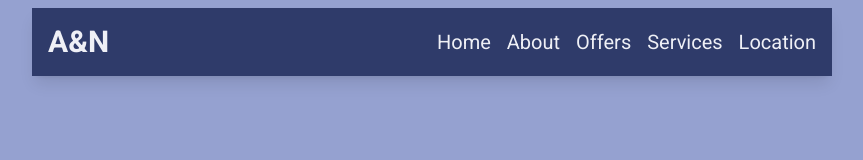
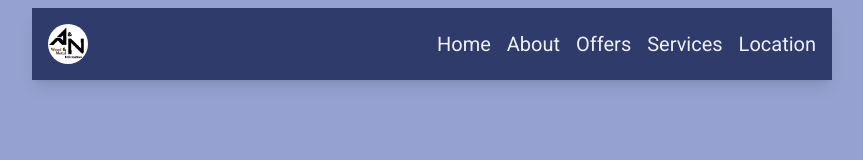
Before and after one commit to LOOOOOOK12/an-fabrication-website, a Next.js app: page / in a window 1280 px wide. Shown: the top 160 px of the page, without its empty margins (208-1071 px from the left). Built offline with nearby package versions, Linux system fonts and the light colour scheme.

Commit message:
Add logo to navigation bar for enhanced branding

```diff
--- a/app/components/nav.tsx
+++ b/app/components/nav.tsx
@@ -4,6 +4,8 @@ import { motion } from 'motion/react'
 import React from 'react'
 import  { navLinks } from '../types/types'
 import Link from 'next/link'
+import Image from 'next/image'
+import Logo from '@/public/logo.jpg'
 
 function nav({ links }:navLinks) {
     return (
@@ -14,7 +16,9 @@ function nav({ links }:navLinks) {
             className='w-full fixed flex items-center justify-center top-2 z-50 bg-opacity-75'
         >
             <nav className='w-[800px] bg-primary-700 flex items-center justify-between text-text-50 p-4 shadow-lg'>
-                <Link className='cursor-default text-3xl font-semibold' href={"/"}>A&N</Link>
+                <Link className='cursor-default text-3xl font-semibold size-10' href={"/"}>
+                    <Image src={Logo} alt="Logo" className='h-full w-full rounded-full'/>
+                </Link>
                 <div className='flex gap-4'>
                     {links.map((link, idx) =>
                         <a className='text-xl hover:text-secondary-400 hover:duration-100' key={idx} href={link.href}>{link.name}</a>
```
